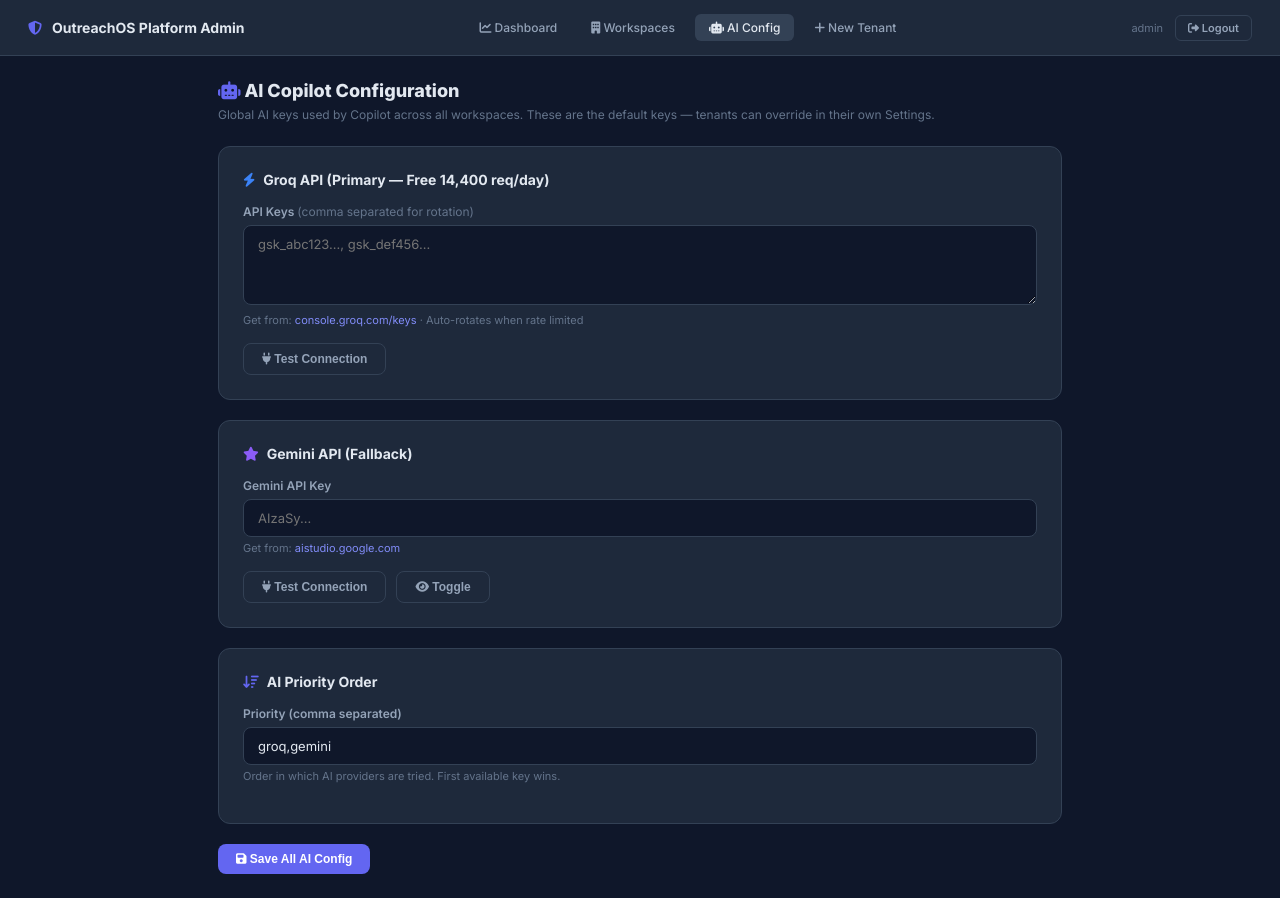
After one commit to Anshulpoonia24/campaign-manager, a Python web app: template templates/admin/ai_config.html in a window 1280 px wide. The commit adds this page. Run offline with Jinja, Linux system fonts and the light colour scheme; the template is opened without the code that fills it, so the values that code supplies are empty.

Commit message:
feat: add AI Config page to super admin panel (Groq/Gemini keys management)

```diff
--- /dev/null
+++ b/templates/admin/ai_config.html
@@ -0,0 +1,152 @@
+<!DOCTYPE html>
+<html lang="en">
+<head>
+<meta charset="UTF-8"><meta name="viewport" content="width=device-width, initial-scale=1.0">
+<title>AI Config — Platform Admin</title>
+<link href="https://fonts.googleapis.com/css2?family=Inter:wght@400;500;600;700;800&display=swap" rel="stylesheet">
+<link href="https://cdnjs.cloudflare.com/ajax/libs/font-awesome/6.4.0/css/all.min.css" rel="stylesheet">
+<style>
+*{box-sizing:border-box;margin:0;padding:0;}
+body{font-family:'Inter',sans-serif;background:#0f172a;color:#e2e8f0;min-height:100vh;}
+a{color:#818cf8;text-decoration:none;}a:hover{color:#a5b4fc;}
+.nav{display:flex;align-items:center;justify-content:space-between;padding:14px 28px;background:#1e293b;border-bottom:1px solid #334155;position:sticky;top:0;z-index:100;}
+.nav-brand{display:flex;align-items:center;gap:10px;font-size:14px;font-weight:700;}.nav-brand i{color:#6366f1;}
+.nav-links{display:flex;gap:6px;}
+.nav-link{padding:6px 14px;border-radius:6px;font-size:12px;font-weight:500;color:#94a3b8;transition:all .15s;}.nav-link:hover,.nav-link.active{background:#334155;color:#e2e8f0;}
+.nav-right{display:flex;align-items:center;gap:12px;}
+.btn-sm{padding:5px 12px;border-radius:6px;font-size:11px;font-weight:600;border:1px solid #334155;background:transparent;color:#94a3b8;cursor:pointer;}.btn-sm:hover{background:#334155;color:#e2e8f0;}
+.container{padding:24px 28px;max-width:900px;margin:0 auto;}
+.panel{background:#1e293b;border:1px solid #334155;border-radius:12px;padding:24px;margin-bottom:20px;}
+.panel-title{font-size:14px;font-weight:700;color:#e2e8f0;margin-bottom:16px;display:flex;align-items:center;gap:8px;}.panel-title i{color:#6366f1;}
+.form-label{display:block;font-size:12px;font-weight:600;color:#94a3b8;margin-bottom:6px;}
+.form-control{width:100%;padding:10px 14px;border-radius:8px;border:1px solid #334155;background:#0f172a;color:#e2e8f0;font-size:13px;font-family:inherit;}.form-control:focus{outline:none;border-color:#6366f1;}
+textarea.form-control{resize:vertical;min-height:80px;}
+.form-hint{font-size:11px;color:#64748b;margin-top:4px;}
+.form-group{margin-bottom:16px;}
+.btn{padding:8px 18px;border-radius:8px;font-size:12px;font-weight:600;border:none;cursor:pointer;transition:all .15s;}
+.btn-primary{background:#6366f1;color:#fff;}.btn-primary:hover{background:#4f46e5;}
+.btn-outline{background:transparent;border:1px solid #334155;color:#94a3b8;}.btn-outline:hover{background:#334155;color:#e2e8f0;}
+.btn-row{display:flex;gap:10px;align-items:center;margin-top:16px;}
+.status-msg{font-size:12px;margin-left:10px;}.status-ok{color:#34d399;}.status-err{color:#f87171;}
+.flash{padding:10px 16px;border-radius:8px;margin-bottom:16px;font-size:12px;font-weight:500;}
+.flash-success{background:#064e3b;color:#34d399;border:1px solid #065f46;}
+.flash-error{background:#450a0a;color:#fca5a5;border:1px solid #7f1d1d;}
+.divider{border:0;border-top:1px solid #334155;margin:20px 0;}
+</style>
+</head>
+<body>
+
+<div class="nav">
+  <div class="nav-brand"><i class="fas fa-shield-halved"></i> OutreachOS Platform Admin</div>
+  <div class="nav-links">
+    <a href="/admin/" class="nav-link"><i class="fas fa-chart-line"></i> Dashboard</a>
+    <a href="/admin/workspaces" class="nav-link"><i class="fas fa-building"></i> Workspaces</a>
+    <a href="/admin/ai-config" class="nav-link active"><i class="fas fa-robot"></i> AI Config</a>
+    <a href="/admin/create" class="nav-link"><i class="fas fa-plus"></i> New Tenant</a>
+  </div>
+  <div class="nav-right">
+    <span style="font-size:11px;color:#64748b;">{{ session.get('admin_username','admin') }}</span>
+    <a href="/admin/logout" class="btn-sm"><i class="fas fa-sign-out-alt"></i> Logout</a>
+  </div>
+</div>
+
+<div class="container">
+
+  {% with messages = get_flashed_messages(with_categories=true) %}
+  {% for cat, msg in messages %}
+  <div class="flash flash-{{ cat }}">{{ msg }}</div>
+  {% endfor %}
+  {% endwith %}
+
+  <h2 style="font-size:18px;font-weight:800;margin-bottom:6px;"><i class="fas fa-robot" style="color:#6366f1;"></i> AI Copilot Configuration</h2>
+  <p style="color:#64748b;font-size:12px;margin-bottom:24px;">Global AI keys used by Copilot across all workspaces. These are the default keys — tenants can override in their own Settings.</p>
+
+  <!-- Groq -->
+  <div class="panel">
+    <div class="panel-title"><i class="fas fa-bolt" style="color:#3b82f6;"></i> Groq API (Primary — Free 14,400 req/day)</div>
+    <div class="form-group">
+      <label class="form-label">API Keys <span style="color:#64748b;font-weight:400;">(comma separated for rotation)</span></label>
+      <textarea class="form-control" id="groqKeys" placeholder="gsk_abc123..., gsk_def456...">{{ settings.groq_api_keys }}</textarea>
+      <div class="form-hint">Get from: <a href="https://console.groq.com/keys" target="_blank">console.groq.com/keys</a> · Auto-rotates when rate limited</div>
+    </div>
+    <div class="btn-row">
+      <button class="btn btn-outline" onclick="testKey('groq')"><i class="fas fa-plug"></i> Test Connection</button>
+      <span id="groqStatus" class="status-msg"></span>
+    </div>
+  </div>
+
+  <!-- Gemini -->
+  <div class="panel">
+    <div class="panel-title"><i class="fas fa-star" style="color:#8b5cf6;"></i> Gemini API (Fallback)</div>
+    <div class="form-group">
+      <label class="form-label">Gemini API Key</label>
+      <input type="password" class="form-control" id="geminiKey" value="{{ settings.gemini_api_key }}" placeholder="AIzaSy...">
+      <div class="form-hint">Get from: <a href="https://aistudio.google.com/apikey" target="_blank">aistudio.google.com</a></div>
+    </div>
+    <div class="btn-row">
+      <button class="btn btn-outline" onclick="testKey('gemini')"><i class="fas fa-plug"></i> Test Connection</button>
+      <button class="btn btn-outline" onclick="document.getElementById('geminiKey').type = document.getElementById('geminiKey').type==='password'?'text':'password'"><i class="fas fa-eye"></i> Toggle</button>
+      <span id="geminiStatus" class="status-msg"></span>
+    </div>
+  </div>
+
+  <!-- Priority -->
+  <div class="panel">
+    <div class="panel-title"><i class="fas fa-sort-amount-down"></i> AI Priority Order</div>
+    <div class="form-group">
+      <label class="form-label">Priority (comma separated)</label>
+      <input type="text" class="form-control" id="aiPriority" value="{{ settings.ai_priority or 'groq,gemini' }}" placeholder="groq,gemini">
+      <div class="form-hint">Order in which AI providers are tried. First available key wins.</div>
+    </div>
+  </div>
+
+  <!-- Save -->
+  <div class="btn-row">
+    <button class="btn btn-primary" onclick="saveAll()"><i class="fas fa-save"></i> Save All AI Config</button>
+    <span id="saveStatus" class="status-msg"></span>
+  </div>
+
+</div>
+
+<script>
+function testKey(provider) {
+  const statusEl = document.getElementById(provider === 'groq' ? 'groqStatus' : 'geminiStatus');
+  let key = '';
+  if (provider === 'groq') {
+    const keys = document.getElementById('groqKeys').value.trim();
+    key = keys.split(',')[0].trim();
+  } else {
+    key = document.getElementById('geminiKey').value.trim();
+  }
+  if (!key) { statusEl.innerHTML = '<span class="status-err">No key entered</span>'; return; }
+  statusEl.innerHTML = '<span style="color:#fbbf24;">Testing...</span>';
+  fetch('/admin/ai-config/test', {
+    method: 'POST', headers: {'Content-Type': 'application/json'},
+    body: JSON.stringify({provider, key})
+  }).then(r => r.json()).then(d => {
+    statusEl.innerHTML = d.success
+      ? `<span class="status-ok">${d.message}</span>`
+      : `<span class="status-err">${d.error}</span>`;
+  }).catch(() => { statusEl.innerHTML = '<span class="status-err">Network error</span>'; });
+}
+
+function saveAll() {
+  const saveStatus = document.getElementById('saveStatus');
+  saveStatus.innerHTML = '<span style="color:#fbbf24;">Saving...</span>';
+  fetch('/admin/ai-config', {
+    method: 'POST', headers: {'Content-Type': 'application/json'},
+    body: JSON.stringify({
+      groq_api_keys: document.getElementById('groqKeys').value,
+      gemini_api_key: document.getElementById('geminiKey').value,
+      ai_priority: document.getElementById('aiPriority').value
+    })
+  }).then(r => r.json()).then(d => {
+    saveStatus.innerHTML = d.success
+      ? '<span class="status-ok"><i class="fas fa-check-circle"></i> Saved!</span>'
+      : '<span class="status-err">Save failed</span>';
+    setTimeout(() => { saveStatus.innerHTML = ''; }, 3000);
+  }).catch(() => { saveStatus.innerHTML = '<span class="status-err">Network error</span>'; });
+}
+</script>
+</body>
+</html>
--- a/templates/admin/dashboard.html
+++ b/templates/admin/dashboard.html
@@ -71,6 +71,7 @@ a{color:#818cf8;text-decoration:none;}a:hover{color:#a5b4fc;}
   <div class="nav-links">
     <a href="/admin/" class="nav-link active"><i class="fas fa-chart-line"></i> Dashboard</a>
     <a href="/admin/workspaces" class="nav-link"><i class="fas fa-building"></i> Workspaces</a>
+    <a href="/admin/ai-config" class="nav-link"><i class="fas fa-robot"></i> AI Config</a>
     <a href="/admin/create" class="nav-link"><i class="fas fa-plus"></i> New Tenant</a>
   </div>
   <div class="nav-right">
```
Also changed, not shown: routes/admin.py (+64 -0 lines).
